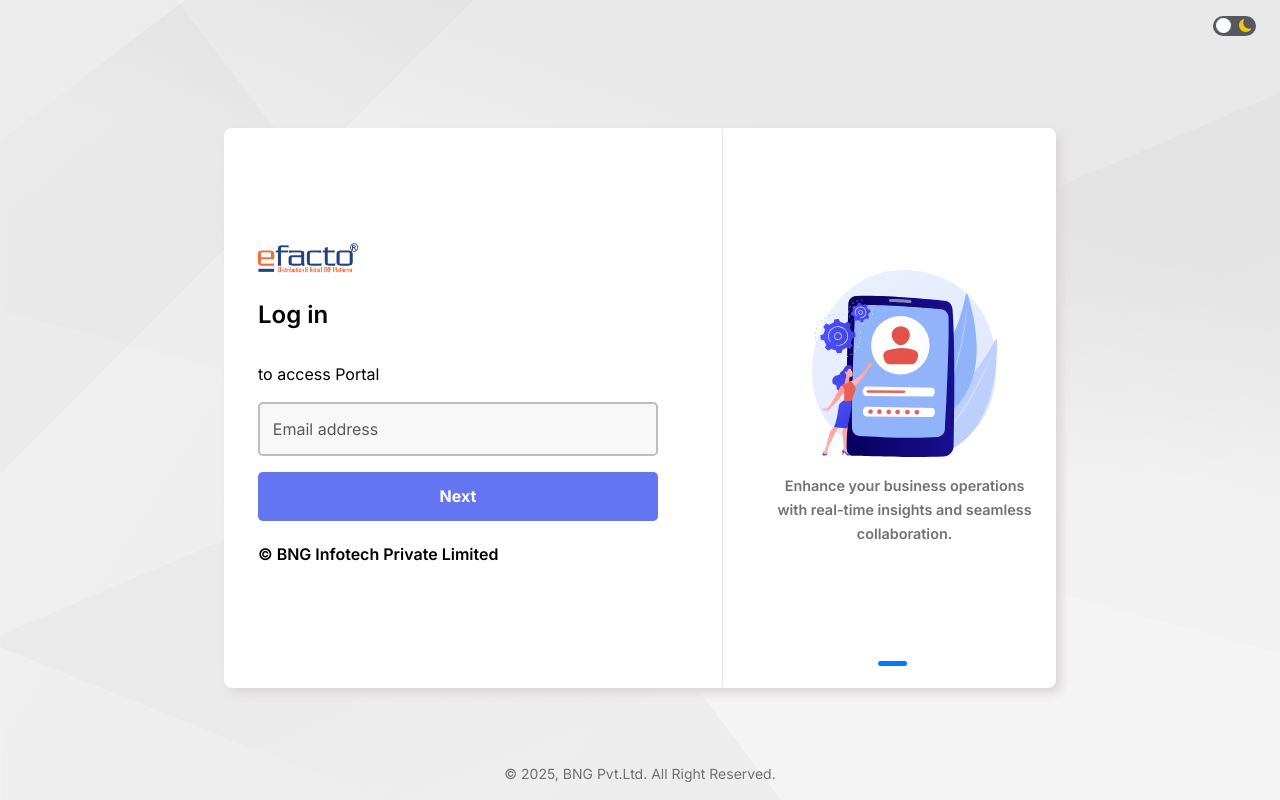
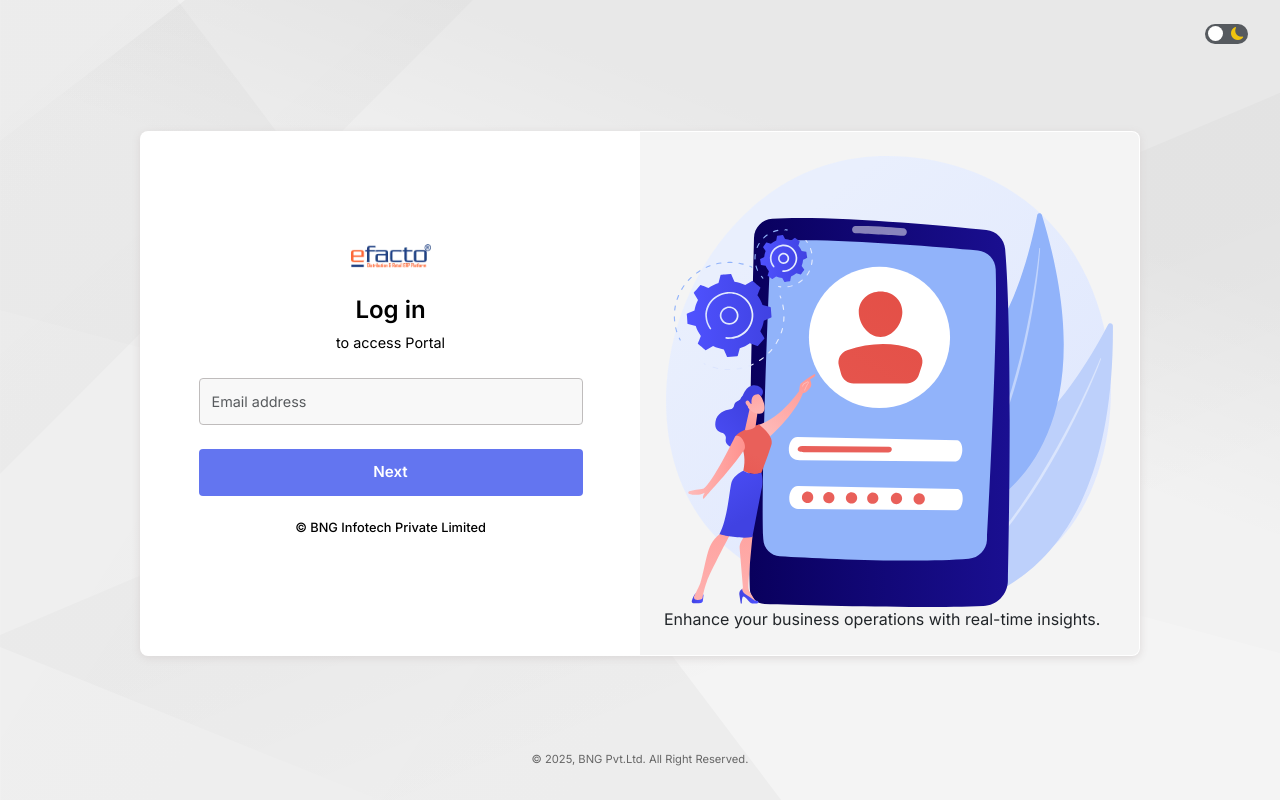
Before and after one commit to Gaurav-Nathh/Vendor-Portal, an Angular app: page /login in a window 1280 px wide. Built offline with nearby package versions, Linux system fonts and the light colour scheme.

Commit message:
responsive login

```diff
--- a/src/app/pages/login/login.component.html
+++ b/src/app/pages/login/login.component.html
@@ -1,28 +1,19 @@
-<section id="login-page" class="">
-  <section
-    class="w-100 d-flex justify-content-end align-items-center py-3 px-4"
-  >
+<section id="login-page">
+  <!-- Theme Toggle -->
+  <section class="theme-toggle-container">
     <app-theme-toggle></app-theme-toggle>
   </section>
 
-  <!-- Main login layout -->
-  <section id="login-main" class="d-flex form-conainer">
-    <!-- Image Section (now on the right) -->
-
-    <!-- Login Section (now on the left) -->
+  <!-- Main Login Container -->
+  <section id="login-main">
+    <!-- Login Form Section -->
     <section id="login-section">
       <div class="login-content">
-        <img src="/assets/efacto.webp" alt="Logo" class="logo w-25 mb-4" />
+        <img src="/assets/efacto.webp" alt="Logo" class="logo" />
 
-        <div class="text-detls d-flex flex-column">
-          <!--  <span class="fs-5 fw-bold" style="color: var(--primary-text)">Efacto</span> -->
-
-          <span
-            class="fs-4 font-bold fw-semibold"
-            style="color: var(--primary-text)"
-            >Log in</span
-          ><br />
-          <span class="">to access Portal</span>
+        <div class="text-detls">
+          <span class="login-title">Log in</span>
+          <span class="login-subtitle">to access Portal</span>
         </div>
 
         <form #loginForm="ngForm" (ngSubmit)="onSubmit(loginForm)">
@@ -47,12 +38,13 @@
               </div>
             </div>
           </div>
+
+          <!-- Next Button -->
           <button
             *ngIf="!showPasswordField"
             type="button"
             (click)="onNextStep(email)"
-            class="btn btn-full-width"
-            style="background-color: var(--color-blue)"
+            class="btn btn-full-width next-btn"
           >
             Next
           </button>
@@ -103,50 +95,27 @@
 
         <!-- Company Details -->
         <div class="company-details">
-          <h6 class="fw-semibold">© BNG Infotech Private Limited</h6>
+          <h6>© BNG Infotech Private Limited</h6>
         </div>
       </div>
-      <div class="vertl-ln"></div>
     </section>
-    <!-- Image Section (now on the right) -->
-    <span class="vrt-line"></span>
-    <section id="img-section" class="carousel h-100">
+
+    <!-- Image Section (Hidden on small screens) -->
+    <section id="img-section" class="carousel">
       <div class="carousel-inner">
-        <!-- First Slide -->
         <div class="carousel-item active">
-          <div>
-            <img
-              src="/assets/images/vendor_loginpage_img_1.svg"
-              alt="Image 1"
-            />
-            <div class="img-info text-center">
-              <span class="fw-semibold" style="color: #727070">
-                A centralized platform that streamlines communication between
-                vendors and customers, allowing vendors to manage orders, update
-                products, track deliveries, and respond to customer needs in
-                real-time.
-              </span>
-            </div>
+          <img src="/assets/images/vendor_loginpage_img_1.svg" alt="Image 1" />
+          <div class="img-info">
+            <span>A centralized platform that streamlines communication between vendors and customers.</span>
           </div>
         </div>
-        <!-- Second Slide -->
         <div class="carousel-item">
-          <div>
-            <img
-              src="/assets/images/vendor_loginpage_img_2.svg"
-              alt="Image 2"
-            />
-            <div class="img-info text-center">
-              <span class="fw-semibold" style="color: #727070">
-                Enhance your business operations with real-time insights and
-                seamless collaboration.
-              </span>
-            </div>
+          <img src="/assets/images/vendor_loginpage_img_2.svg" alt="Image 2" />
+          <div class="img-info">
+            <span>Enhance your business operations with real-time insights.</span>
           </div>
         </div>
       </div>
-
-      <!-- Custom Carousel Indicator -->
       <div class="carousel-indicator">
         <div class="indicator-bar" [style.width.%]="indicatorWidth"></div>
       </div>
@@ -154,7 +123,5 @@
   </section>
 
   <!-- Footer -->
-  <small class="pb-3" style="color: #727070">
-    © 2025, BNG Pvt.Ltd. All Right Reserved.
-  </small>
+  <small class="footer">© 2025, BNG Pvt.Ltd. All Right Reserved.</small>
 </section>
--- a/src/app/pages/login/login.component.scss
+++ b/src/app/pages/login/login.component.scss
@@ -1,139 +1,150 @@
+/* Base Styles */
+:root {
+  --color-bg: #f8f9fa;
+  --color-bg-secondry: #ffffff;
+  --border-color: #e0e0e0;
+  --box-shadow: rgba(0, 0, 0, 0.1);
+  --primary-text: #333333;
+  --color-blue: #3f51b5;
+  --color-btn-hover: #303f9f;
+  --border-grey: #cccccc;
+  --color-input-bg: #ffffff;
+  --primary-blue: #1976d2;
+}
+
+/* Login Page Container */
 #login-page {
   background-color: var(--color-bg);
   background-image: url("/assets/background.svg");
-  width: 100vw;
-  height: 100vh;
-  overflow-y: scroll;
+  min-height: 100vh;
   display: flex;
   flex-direction: column;
   justify-content: space-between;
   align-items: center;
-  position: relative;
+  padding: 1rem;
+  box-sizing: border-box;
+  width: 100%;
 
-  .login-section {
-    width: 60%;
+  .theme-toggle-container {
+    width: 100%;
+    display: flex;
+    justify-content: flex-end;
+    padding: 0.5rem 1rem;
   }
-  #page-controle {
-    grid-column: span 2;
+}
 
+/* Main Login Container */
+#login-main {
+  display: flex;
+  border-radius: 0.5rem;
+  border: 1px solid var(--border-color);
+  box-shadow: 0 2px 8px var(--box-shadow);
+  background-color: var(--color-bg-secondry);
+  width: 100%;
+  max-width: 1000px;
+  min-height: 500px;
+  overflow: hidden;
+  margin: 1rem auto;
+
+  /* Stack vertically on small screens */
   @media (max-width: 768px) {
-      grid-column: span 1;
+    flex-direction: column;
+    min-height: auto;
+  }
+
+  /* Extra small screens adjustments */
+  @media (max-width: 323px) {
+    border-radius: 0;
+    border-left: none;
+    border-right: none;
+    margin: 0.5rem 0;
+  }
+}
+
+/* Login Form Section */
+#login-section {
+  flex: 1;
+  padding: 1.5rem;
+  display: flex;
+  flex-direction: column;
+  justify-content: center;
+  min-width: 0; /* Fix for flexbox overflow */
+
+  .login-content {
+    display: flex;
+    flex-direction: column;
+    align-items: center;
+    width: 100%;
+    max-width: 400px;
+    margin: 0 auto;
+    padding: 0.5rem;
+
+    .logo {
+      width: 80px;
+      height: auto;
+      margin-bottom: 1.5rem;
+
+      @media (max-width: 323px) {
+        width: 70px;
+        margin-bottom: 1rem;
+      }
+    }
+
+    .text-detls {
+      width: 100%;
+      text-align: center;
+      margin-bottom: 1.5rem;
+
+      .login-title {
+        font-size: 1.5rem;
+        font-weight: 600;
+        color: var(--primary-text);
+        display: block;
+        margin-bottom: 0.25rem;
+
+        @media (max-width: 323px) {
+          font-size: 1.3rem;
+        }
+      }
+
+      .login-subtitle {
+        font-size: 0.9rem;
+        color: var(--primary-text);
+        display: block;
+
+        @media (max-width: 323px) {
+          font-size: 0.8rem;
         }
       }
     }
-#login-main {
 
-  display: grid;
-  border-radius: 0.5rem;
-  border: 2px solid var(--border-color);
-  grid-template-columns: repeat(2, 1fr);
-  box-shadow: 5px 5px 10px var(--box-shadow);
+    form {
+      width: 100%;
 
-  background-color: var(--color-bg-secondry);
+      .input-field {
+        width: 100%;
+        margin-bottom: 1rem;
 
-  @media (max-width: 768px) {
-    grid-template-columns: 1fr;
-    width: auto;
-  }
-  @media(max-width: 1110px) {
-    grid-template-columns: 1fr;
-   height: auto;
-  }
-  @media(max-width: 425px) and (min-width: 269px) {
-    grid-template-columns: 1fr;
-    width:  95%!important;
+        input {
+          width: 100%;
+          padding: 0.75rem;
+          border: 1px solid var(--border-grey);
+          border-radius: 0.25rem;
+          background-color: var(--color-input-bg);
+          transition: border-color 0.3s ease;
+          font-size: 0.9rem;
+          box-sizing: border-box;
 
-}
+          @media (max-width: 323px) {
+            padding: 0.65rem;
+            font-size: 0.85rem;
           }
 
-.form-conainer {
-  width: 65%;
-  height: 70%;
+          &:focus {
+            outline: none;
+            border-color: var(--color-blue);
+            box-shadow: 0 0 0 2px rgba(63, 81, 181, 0.2);
           }
-
-.vrt-line {
-  width: 3px;
-  background-color: rgb(228, 228, 228);
-
-  margin: 0 2rem; // Add spacing between the sections
-  height: 100%; // Make the line span the full height of the container
-}
-
-#img-section {
-  width: 40%;
-  display: flex;
-  flex-direction: column;
-  justify-content: center;
-  align-items: center;
-  width: 100%;
-  img {
-    width: 70%;
-  }
-
-  .img-info {
-    margin-top: 1rem;
-    color: var(--primary-text);
-    text-align: center;
-    word-wrap: break-word; // Allow text to break into multiple lines
-    overflow-wrap: break-word; // Ensure long words break properly
-    white-space: normal; // Prevent text from staying on a single line
-  }
-
-  .carousel-item {
-    flex: 0 0 100%;
-    max-width: 100%; // Ensure the container does not exceed the screen width
-    padding: 1rem; // Add padding for better spacing
-  }
-
-  @media (max-width: 768px) {
-    display: none;
-    justify-content: center;
-    img {
-      width: 16rem;
-      margin-top: 1rem;
-      margin-bottom: 1rem;
-    }
-  }
-}
-#login-section {
-  display: flex;
-  flex-direction: column;
-  justify-content: center;
-  align-items: center;
-}
-
-.login-content {
-  justify-content: center;
-  align-items: center;
-  padding: 2rem;
-
-  color: var(--primary-text);
-  @media (max-width: 768px) {
-
-    // border-top: 2px solid var(--color-card);
-  }
-
-  .text-detls {
-    display: flex;
-    flex-direction: column;
-
-    span:nth-child(1) {
-      margin-bottom: 0.3rem; // Increase the gap between "Efacto" and "Log in"
-    }
-
-    span:nth-child(2) {
-      margin-bottom: -1rem; // Decrease the gap between "Log in" and "to access Portal"
-    }
-  }
-}
-.input-field {
-  margin-top: 0.6rem;
-  text-align: left;
-  width: auto;
-  height: auto;
-
-  label {
-    margin-bottom: 0.3rem;
         }
 
         .input-aria {
@@ -141,208 +152,165 @@
 
           i {
             position: absolute;
-      right: 0;
-      margin-right: 1rem;
+            right: 10px;
             top: 50%;
             transform: translateY(-50%);
-      font-size: 1.6rem;
+            font-size: 1rem;
             color: var(--border-grey);
-    }
-  }
+            cursor: pointer;
 
-  input {
-    margin-top: 1rem;
-    border: 2px solid var(--border-grey);
-    border-radius: 0.3rem;
-    background-color: var(--color-input-bg);
-    transition: border-color 0.4s ease, box-shadow 0.4s ease;
-
-    &:hover {
-      outline: none;
-      border-color: var(--color-blue);
-      box-shadow: 0 0 5px rgba(0, 0, 255, 0.2);
-    }
-
-    &:focus {
-      outline: none;
-      border-color: var(--color-blue);
-      box-shadow: 0 0 8px rgba(0, 0, 255, 0.4);
+            @media (max-width: 323px) {
+              font-size: 0.9rem;
             }
           }
         }
 
-.btn-full-width {
-  width: 100%; // Make the button span the full width
-  padding: 0.8rem;
-  margin-top: 1rem;
-  font-size: 1rem;
-  font-weight: 700;
+        .error-text {
+          color: #d32f2f;
+          font-size: 0.75rem;
+          margin-top: 0.25rem;
+          text-align: left;
+        }
+      }
+
+      .next-btn, #login-btn {
+        width: 100%;
+        padding: 0.75rem;
+        border: none;
+        border-radius: 0.25rem;
+        font-size: 0.95rem;
+        font-weight: 600;
         color: white;
-  background-color: var(--color-btn);
-  border: none;
-  border-radius: 0.3rem;
+        background-color: var(--color-blue);
         cursor: pointer;
         transition: background-color 0.3s ease;
+        margin-top: 0.5rem;
+
+        @media (max-width: 323px) {
+          padding: 0.65rem;
+          font-size: 0.9rem;
+        }
 
         &:hover {
           background-color: var(--color-btn-hover);
         }
+
+        &:disabled {
+          background-color: #b0b0b0;
+          cursor: not-allowed;
         }
-
-input {
-  width: 25rem;
-  padding: 0.8rem;
-  border: 2px solid var(--border-grey);
-  border-radius: 0.3rem;
-  background-color: var(--color-bg-secondry);
-  transition: border-color 0.4s ease;
-  &:hover {
-    outline: none;
-    border-color: var(--color-blue);
-  }
-  &:focus {
-    outline: none;
-    border-color: var(--color-blue);
-  }
-  &:active {
-    border-color: var(--color-blue);
-  }
-  @media (max-width: 768px) {
-    width: 22rem;
       }
     }
 
-.icons {
-  font-size: 2rem;
-  color: var(--color-grey);
-  position: absolute;
-  right: 0;
-}
     .controls {
-  margin-top: 1rem;
+      margin-top: 0.75rem;
       text-align: right;
-  cursor: pointer;
+
+      small {
         color: var(--primary-blue);
-}
-#login-btn {
-  width: 100%;
-  padding: 0.8rem;
-  border: none;
-  border-radius: 0.3rem;
-  margin-top: 2.5rem;
-  font-size: 1rem;
-  font-weight: 700;
-  color: white;
-  background-color: var(--color-blue);
+        font-size: 0.8rem;
         cursor: pointer;
 
-  &:hover {
-    background-color: #5063df;
+        @media (max-width: 323px) {
+          font-size: 0.75rem;
         }
       }
-.error-text {
-  margin-top: 0.4rem;
-  color: red;
-  font-size: 0.8rem;
     }
+
     .company-details {
       margin-top: 1.5rem;
+      text-align: center;
+
+      h6 {
+        font-size: 0.8rem;
+        font-weight: 500;
+        color: var(--primary-text);
+
+        @media (max-width: 323px) {
+          font-size: 0.75rem;
+        }
+      }
+    }
+  }
 }
 
-.bord {
-  border: 2px solid red;
+/* Image Carousel Section */
+#img-section {
+  flex: 1;
+  display: flex;
+  flex-direction: column;
+  justify-content: center;
+  align-items: center;
+  padding: 1.5rem;
+  background-color: var(--color-bg);
+  min-width: 0; /* Fix for flexbox overflow */
+
+  /* Hide on small screens */
+  @media (max-width: 768px) {
+    display: none;
   }
+
   .carousel {
-  position: relative;
     width: 100%;
-  max-width: 500px;
-  margin: auto;
-  overflow: hidden;
+    max-width: 400px;
+    display: flex;
+    flex-direction: column;
+    align-items: center;
 
     .carousel-inner {
-    display: flex;
-    transition: transform 0.5s ease-in-out;
+      width: 100%;
     }
 
     .carousel-item {
-    flex: 0 0 100%;
-    text-align: center;
+      display: flex;
+      flex-direction: column;
+      align-items: center;
 
       img {
         width: 100%;
+        max-width: 300px;
         height: auto;
       }
 
       .img-info {
-      margin-top: 1rem;
-      color: var(--primary-text);
+        margin-top: 1.5rem;
+        text-align: center;
+        padding: 0 1rem;
 
         span {
           font-size: 0.9rem;
-        line-height: 1.4;
+          line-height: 1.5;
+          color: #555;
         }
       }
     }
 
     .carousel-indicator {
-    position: absolute;
-    bottom: 20px;
-
-    left: 46%;
-    right: 50%;
-    transform: translateX(-50%);
-    width: 10%;
-    height: 5px;
-    background-color: #ccc;
-    border-radius: 5px;
+      width: 100px;
+      height: 3px;
+      background-color: #e0e0e0;
+      border-radius: 2px;
+      margin-top: 1.5rem;
       overflow: hidden;
 
       .indicator-bar {
         height: 100%;
-      background-color: #007bff; // Blue color for the active indicator
-      transition: width 0.5s ease-in-out;
+        background-color: var(--color-blue);
+      }
     }
   }
 }
 
-@media (max-width: 1110px) {
-  #img-section {
-    display: none;
-  }
-  .vrt-line {
-    display: none;
-  }
+/* Footer */
+.footer {
+  color: #666;
+  font-size: 0.7rem;
+  text-align: center;
+  padding: 1rem;
+  width: 100%;
 
-  #login-section {
-    width: 90%; /* Adjust the width for smaller screens */
-    max-width: 400px; /* Set a maximum width for the form */
-    margin: 0 auto; /* Center the form horizontally */
-  }
-
-  .form-conainer {
-    width: 60%; /* Ensure the form container takes full width */
-    height: 40%; /* Adjust height dynamically */
-  }
-
-  .vrt-line {
-    display: none; /* Hide the vertical line */
-  }
-
-  #img-section {
-    display: none; /* Hide the image section */
+  @media (max-width: 323px) {
+    font-size: 0.65rem;
+    padding: 0.5rem;
   }
 }
-
-@media (max-width: 424px) {
-  .form-control {
-    width: 100%;
-    height: 10%;
-    margin-top: 0.5rem;
-  }
-
-  @media (max-width: 768px) {
-    #login-main {
-      width: 70%;
-    }
-  }
-}
```
Lines whose indentation alone changed are shown as unchanged.
